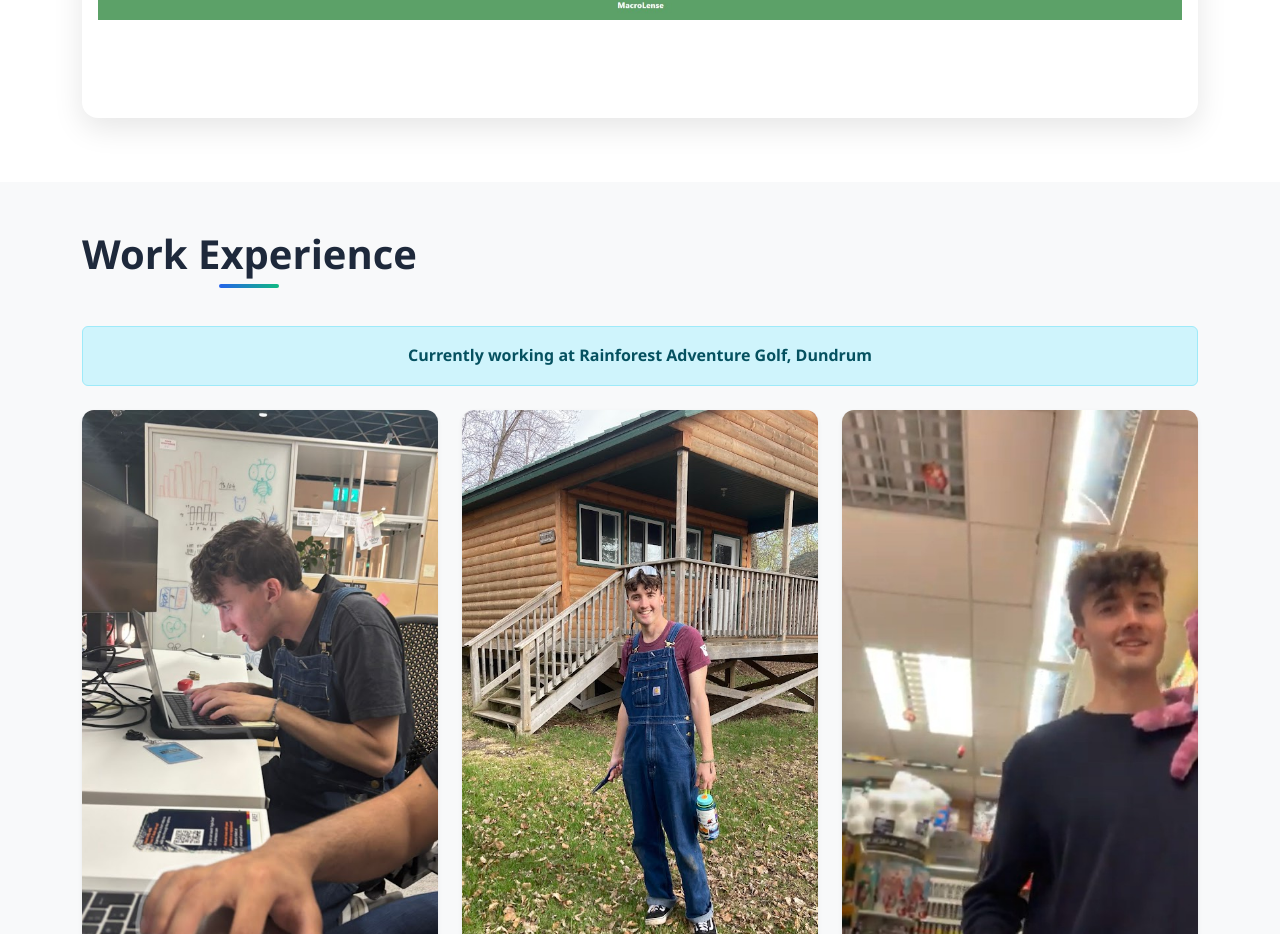
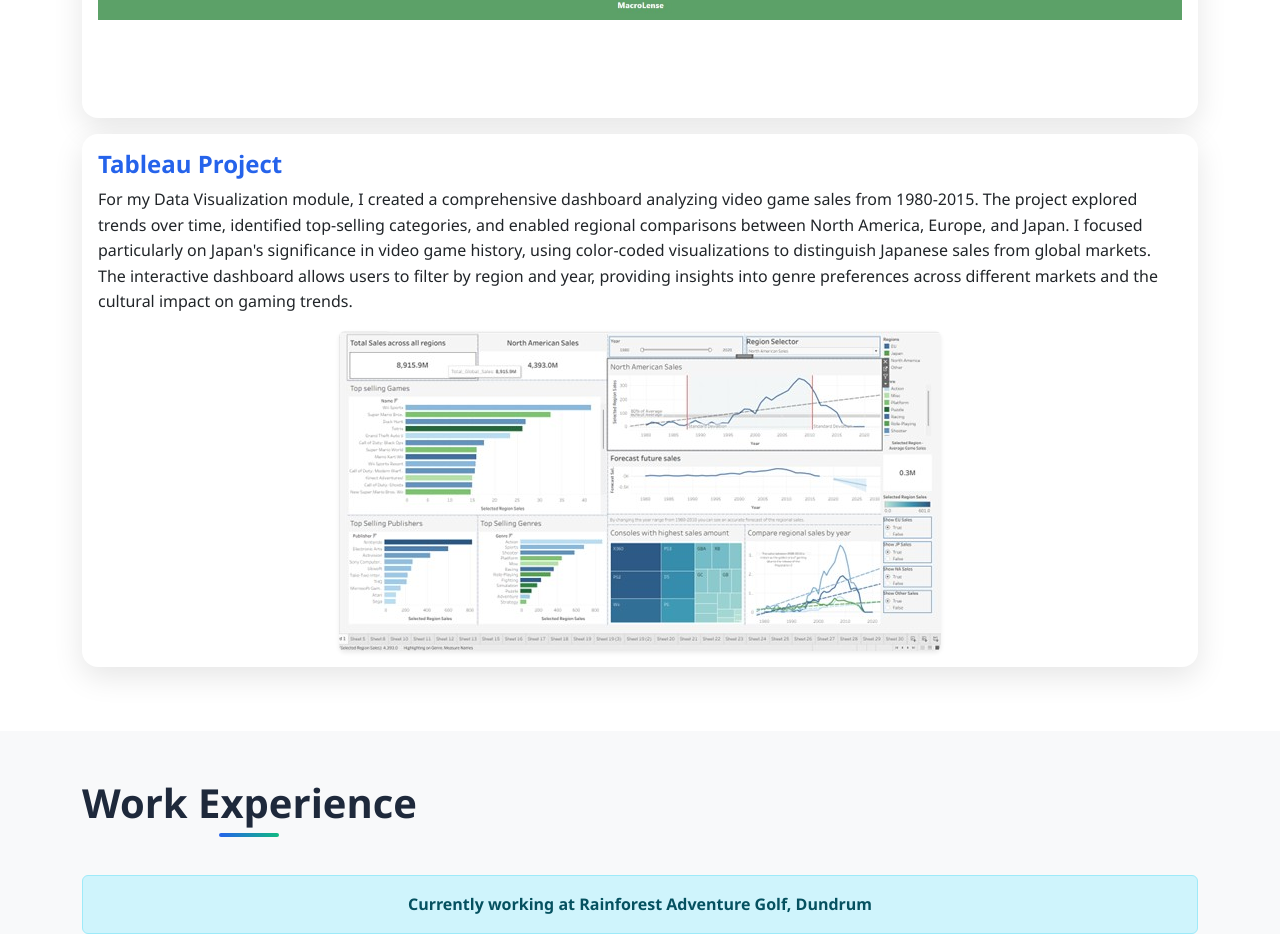
Before and after one commit to i2nerd4u/BootstrapProject, a website: page index.html in a window 1280 px wide. Shown: the part 4920-5854 px from the top of the page. Drawn offline with nearby package versions, Linux system fonts and the light colour scheme.

Commit message:
added tableau project

```diff
--- a/index.html
+++ b/index.html
@@ -339,6 +339,18 @@
                             <button class="carousel-control-next" type="button" data-bs-target="#campCarousel4" data-bs-slide="next">
                                 <span class="carousel-control-next-icon"></span>
                             </button>
+                        </div>
+                    </div>
+                </div>
+            </div>
+            <div class="col-12 mb-3">
+                <div class="card">
+                    <div class="card-body">
+                        <h5 class="card-title">Tableau Project</h5>
+                        <p class="card-text">For my Data Visualization module, I created a comprehensive dashboard analyzing video game sales from 1980-2015. The project explored trends over time, identified top-selling categories, and enabled regional comparisons between North America, Europe, and Japan. I focused particularly on Japan's significance in video game history, using color-coded visualizations to distinguish Japanese sales from global markets. The interactive dashboard allows users to filter by region and year, providing insights into genre preferences across different markets and the cultural impact on gaming trends.</p>
+
+                        <div class="text-center mt-3">
+                            <img src="images/Tableau.jpg" alt="Tableau Dashboard" class="img-fluid rounded shadow-sm" style="max-height: 400px; width: auto;">
                         </div>
                     </div>
                 </div>
```
Also changed, not shown: images/Tableau.jpg (added).
